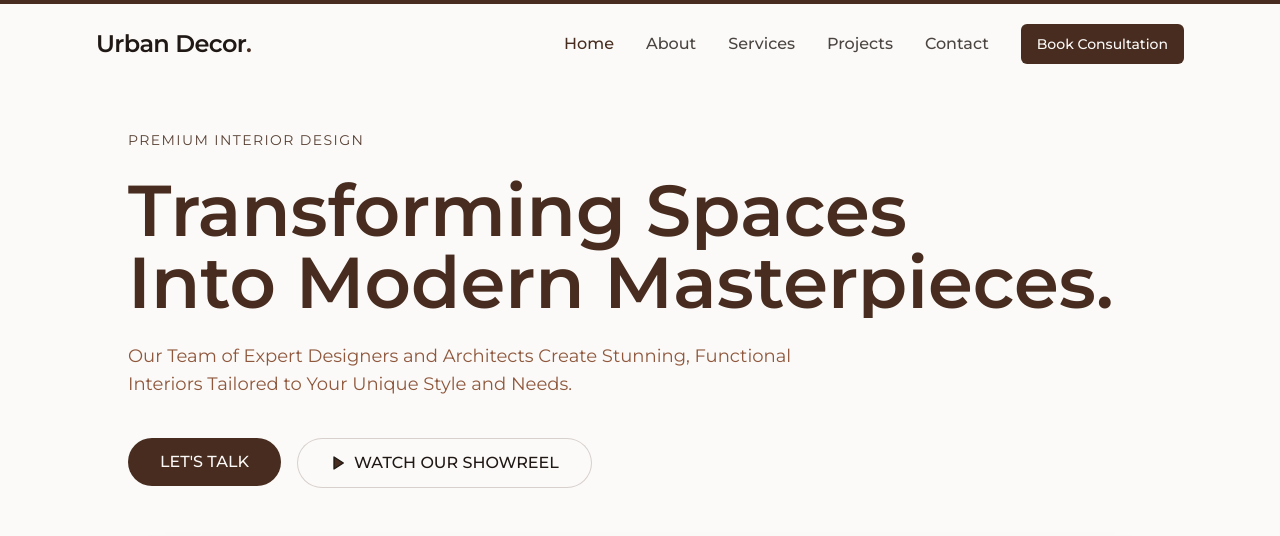
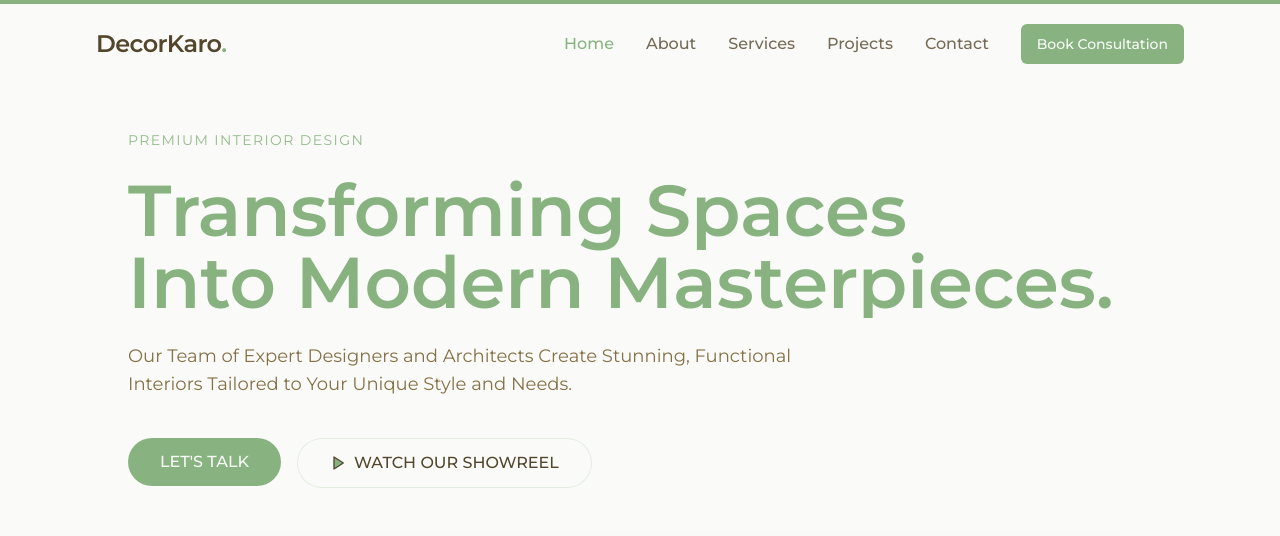
Before and after one commit to yashthakur1/decorkaro, a React (Vite) app: page / in a window 1280 px wide. Shown: the top 536 px of the page. Built offline with nearby package versions, Linux system fonts and the light colour scheme.

Commit message:
Rename project and update colors
Rename the project to decorkaro and update the color scheme to pastel green and beige.

```diff
--- a/index.html
+++ b/index.html
@@ -4,11 +4,11 @@
   <head>
     <meta charset="UTF-8" />
     <meta name="viewport" content="width=device-width, initial-scale=1.0" />
-    <title>Urban Decor - Premium Interior Design Services</title>
+    <title>DecorKaro - Premium Interior Design Services</title>
     <meta name="description" content="Transforming spaces across India with thoughtful, innovative interior design. Book a consultation today." />
-    <meta name="author" content="Urban Decor" />
+    <meta name="author" content="DecorKaro" />
     <meta property="og:image" content="https://images.unsplash.com/photo-1618220179428-22790b461013?q=80&w=2000&auto=format&fit=crop" />
-    <meta property="og:title" content="Urban Decor - Premium Interior Design Services" />
+    <meta property="og:title" content="DecorKaro - Premium Interior Design Services" />
     <meta property="og:description" content="Transforming spaces across India with thoughtful, innovative interior design. Book a consultation today." />
     <link rel="icon" href="/favicon.ico" />
     <!-- Fonts -->
--- a/src/components/Footer.tsx
+++ b/src/components/Footer.tsx
@@ -1,3 +1,4 @@
+
 import { Link } from 'react-router-dom';
 import { ChevronRight, Mail, MapPin, Phone } from 'lucide-react';
 import { Input } from '@/components/ui/input';
@@ -25,7 +26,7 @@ const Footer = () => {
           <div>
             <Link to="/" className="inline-block mb-6">
               <div className="font-display text-2xl font-semibold">
-                Urban Decor
+                DecorKaro
                 <span className="text-primary-foreground">.</span>
               </div>
             </Link>
@@ -105,7 +106,7 @@ const Footer = () => {
               </li>
               <li className="flex">
                 <Mail className="w-5 h-5 text-white/70 mr-3 mt-1 flex-shrink-0" />
-                <span className="text-white/70">info@designify.com</span>
+                <span className="text-white/70">info@decorkaro.com</span>
               </li>
             </ul>
           </div>
@@ -132,7 +133,7 @@ const Footer = () => {
         <div className="border-t border-white/10 mt-12 pt-8">
           <div className="flex flex-col md:flex-row justify-between items-center">
             <p className="text-white/60 text-sm mb-4 md:mb-0">
-              © {new Date().getFullYear()} Urban Decor. All rights reserved.
+              © {new Date().getFullYear()} DecorKaro. All rights reserved.
             </p>
             <div className="flex space-x-6">
               <Link to="/privacy" className="text-white/60 hover:text-white text-sm">
--- a/src/components/Hero.tsx
+++ b/src/components/Hero.tsx
@@ -98,7 +98,7 @@ const Hero = () => {
               transition={{ delay: 0.3 }}
               className="flex flex-wrap gap-4"
             >
-              <Button asChild size="lg" className="text-md rounded-full px-8 py-6">
+              <Button asChild size="lg" className="text-md rounded-full px-8 py-6 bg-primary hover:bg-primary/90">
                 <Link to="/contact">LET'S TALK</Link>
               </Button>
               <Button asChild variant="outline" size="lg" className="text-md rounded-full px-8 py-6 border-primary/20 hover:bg-primary/5">
--- a/src/components/Navbar.tsx
+++ b/src/components/Navbar.tsx
@@ -49,7 +49,7 @@ const Navbar = () => {
             transition={{ duration: 0.5 }}
             className="font-display text-2xl font-semibold tracking-tight"
           >
-            Urban Decor
+            DecorKaro
             <span className="text-primary">.</span>
           </motion.div>
         </Link>
--- a/src/index.css
+++ b/src/index.css
@@ -7,44 +7,44 @@
 
 @layer base {
   :root {
-    --background: 30 30% 98%;
-    --foreground: 20 20% 10%;
+    --background: 80 30% 98%;
+    --foreground: 40 30% 25%;
 
-    --card: 30 30% 98%;
-    --card-foreground: 20 20% 10%;
+    --card: 80 30% 98%;
+    --card-foreground: 40 30% 25%;
 
-    --popover: 30 30% 98%;
-    --popover-foreground: 20 20% 10%;
+    --popover: 80 30% 98%;
+    --popover-foreground: 40 30% 25%;
 
-    --primary: 20 40% 20%;
-    --primary-foreground: 30 30% 98%;
+    --primary: 110 25% 60%;
+    --primary-foreground: 80 30% 98%;
 
-    --secondary: 20 20% 92%;
-    --secondary-foreground: 20 40% 20%;
+    --secondary: 40 30% 92%;
+    --secondary-foreground: 40 30% 25%;
 
-    --muted: 20 20% 92%;
-    --muted-foreground: 20 40% 40%;
+    --muted: 40 30% 92%;
+    --muted-foreground: 40 30% 40%;
 
-    --accent: 20 30% 90%;
-    --accent-foreground: 20 40% 20%;
+    --accent: 80 20% 90%;
+    --accent-foreground: 40 30% 25%;
 
     --destructive: 0 84.2% 60.2%;
-    --destructive-foreground: 30 30% 98%;
+    --destructive-foreground: 80 30% 98%;
 
-    --border: 20 30% 90%;
-    --input: 20 30% 90%;
-    --ring: 20 40% 20%;
+    --border: 40 30% 90%;
+    --input: 40 30% 90%;
+    --ring: 110 25% 60%;
 
     --radius: 0.5rem;
 
-    --sidebar-background: 0 0% 98%;
-    --sidebar-foreground: 240 5.3% 26.1%;
-    --sidebar-primary: 240 5.9% 10%;
-    --sidebar-primary-foreground: 0 0% 98%;
-    --sidebar-accent: 240 4.8% 95.9%;
-    --sidebar-accent-foreground: 240 5.9% 10%;
-    --sidebar-border: 220 13% 91%;
-    --sidebar-ring: 217.2 91.2% 59.8%;
+    --sidebar-background: 80 20% 98%;
+    --sidebar-foreground: 40 5.3% 26.1%;
+    --sidebar-primary: 110 25% 60%;
+    --sidebar-primary-foreground: 80 20% 98%;
+    --sidebar-accent: 40 4.8% 95.9%;
+    --sidebar-accent-foreground: 40 5.9% 10%;
+    --sidebar-border: 40 13% 91%;
+    --sidebar-ring: 110 25% 60%;
   }
 
   * {
```
